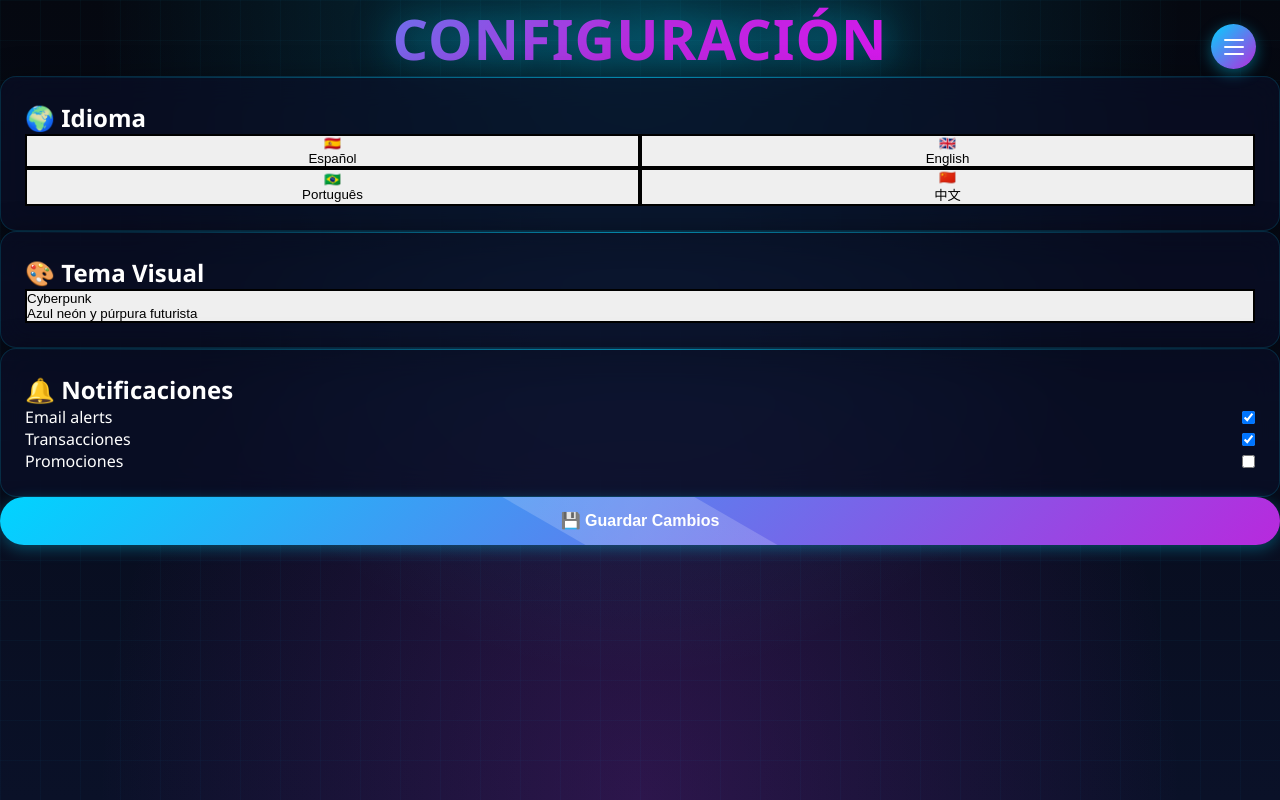
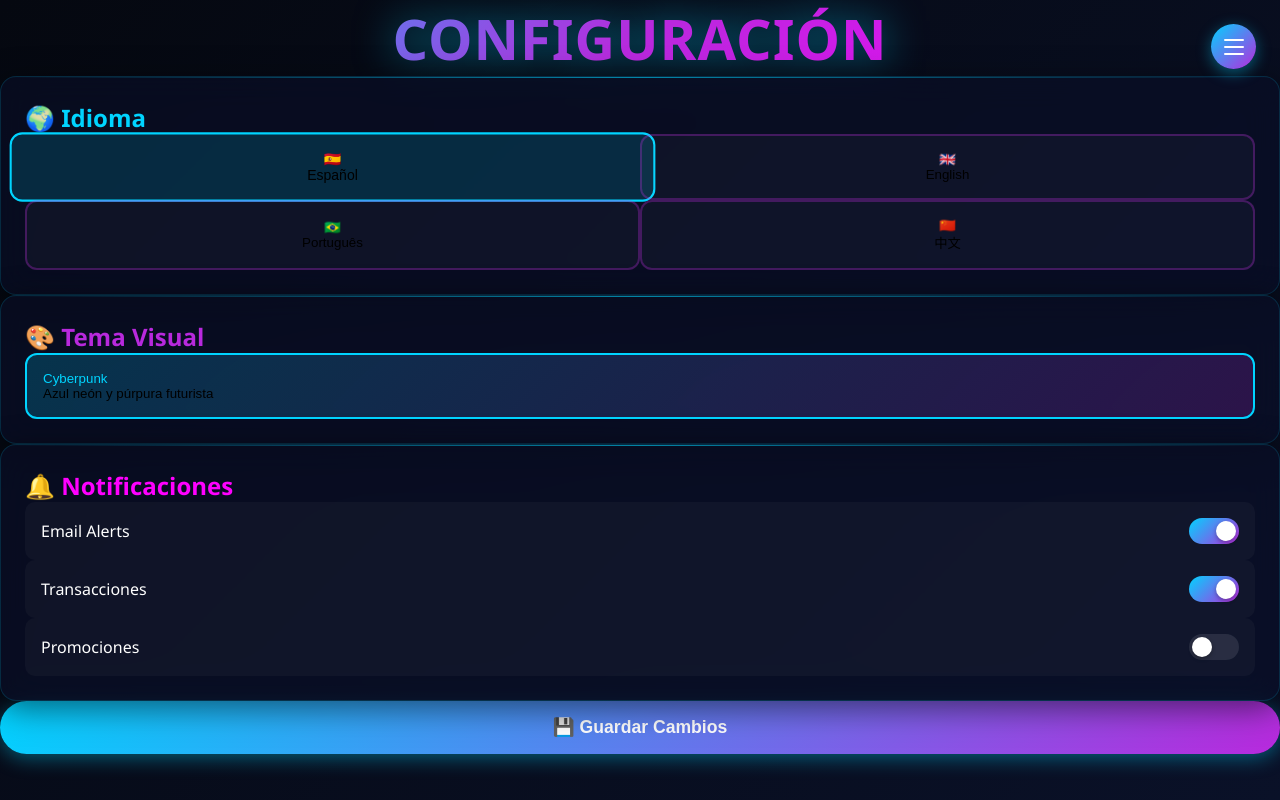
Before and after one commit to gonzalezalain862-web3/Primarch-System, a Next.js app: page /configuracion in a window 1280 px wide. Built offline with nearby package versions, Linux system fonts and the light colour scheme; no server answers; what thirdweb would draw is missing.

Commit message:
fix: configuracion funcional + estilo cyber completo

```diff
--- a/src/app/configuracion/page.tsx
+++ b/src/app/configuracion/page.tsx
@@ -7,6 +7,23 @@ export default function ConfiguracionPage() {
   const [menuOpen, setMenuOpen] = useState(false);
   const [language, setLanguage] = useState("es");
   const [theme, setTheme] = useState("cyber");
+  const [notifications, setNotifications] = useState({
+    email: true,
+    transactions: true,
+    promotions: false
+  });
+  const [saving, setSaving] = useState(false);
+  const [saved, setSaved] = useState(false);
+
+  const handleSave = () => {
+    setSaving(true);
+    // Simular guardado
+    setTimeout(() => {
+      setSaving(false);
+      setSaved(true);
+      setTimeout(() => setSaved(false), 3000);
+    }, 1000);
+  };
 
   const languages = [
     { code: "es", name: "Español", flag: "🇪🇸" },
@@ -16,95 +33,120 @@ export default function ConfiguracionPage() {
   ];
 
   return (
-    <div className="min-h-screen relative">
+    <div className="min-h-screen relative" style={{ background: "linear-gradient(135deg, #050810 0%, #0a1128 100%)" }}>
       {/* Menú Hamburguesa */}
-      <nav className={`hamburger-menu ${menuOpen ? "active" : ""}`}>
+      <nav className={`hamburger-menu ${menuOpen ? "active" : ""}`} style={{ position: "fixed", top: "1.5rem", right: "1.5rem", zIndex: 1000 }}>
         <button
           className="hamburger-button"
           onClick={() => setMenuOpen(!menuOpen)}
+          style={{ width: "45px", height: "45px", background: "linear-gradient(135deg, #00d4ff, #b829dd)", border: "none", borderRadius: "50%", display: "flex", flexDirection: "column", justifyContent: "center", alignItems: "center", gap: "5px", boxShadow: "0 4px 15px rgba(0, 212, 255, 0.4)", cursor: "pointer" }}
         >
-          <span className="hamburger-line"></span>
-          <span className="hamburger-line"></span>
-          <span className="hamburger-line"></span>
+          <span style={{ width: "20px", height: "2px", background: "white", borderRadius: "2px" }}></span>
+          <span style={{ width: "20px", height: "2px", background: "white", borderRadius: "2px" }}></span>
+          <span style={{ width: "20px", height: "2px", background: "white", borderRadius: "2px" }}></span>
         </button>
-        <div className="hamburger-dropdown">
-          <Link href="/">🏠 Inicio</Link>
-          <Link href="/registro">📝 Registro</Link>
-          <Link href="/configuracion">⚙️ Configuración</Link>
-          <Link href="/planes">💎 Planes</Link>
-          <Link href="/pago">💳 Pagar con MetaMask</Link>
-          <Link href="/defi">🚀 Plataforma DeFi</Link>
-          <Link href="/contacto">📞 Contacto</Link>
+        <div className="hamburger-dropdown" style={{ position: "absolute", top: "60px", right: "0", background: "rgba(10, 14, 39, 0.95)", backdropFilter: "blur(12px)", border: "1px solid rgba(0, 212, 255, 0.2)", borderRadius: "12px", padding: "0.8rem", minWidth: "220px", opacity: menuOpen ? 1 : 0, visibility: menuOpen ? "visible" : "hidden", transform: menuOpen ? "translateY(0)" : "translateY(-10px)", transition: "0.3s", boxShadow: "0 10px 30px rgba(0,0,0,0.6)" }}>
+          <Link href="/" style={{ display: "block", padding: "0.7rem 1rem", color: "white", textDecoration: "none", borderRadius: "8px", marginBottom: "0.4rem", background: "rgba(0, 212, 255, 0.08)" }}>🏠 Inicio</Link>
+          <Link href="/registro" style={{ display: "block", padding: "0.7rem 1rem", color: "white", textDecoration: "none", borderRadius: "8px", marginBottom: "0.4rem", background: "rgba(0, 212, 255, 0.08)" }}>📝 Registro</Link>
+          <Link href="/configuracion" style={{ display: "block", padding: "0.7rem 1rem", color: "white", textDecoration: "none", borderRadius: "8px", marginBottom: "0.4rem", background: "rgba(0, 212, 255, 0.25)" }}>⚙️ Configuración</Link>
+          <Link href="/planes" style={{ display: "block", padding: "0.7rem 1rem", color: "white", textDecoration: "none", borderRadius: "8px", marginBottom: "0.4rem", background: "rgba(0, 212, 255, 0.08)" }}>💎 Planes</Link>
+          <Link href="/pago" style={{ display: "block", padding: "0.7rem 1rem", color: "white", textDecoration: "none", borderRadius: "8px", marginBottom: "0.4rem", background: "rgba(0, 212, 255, 0.08)" }}>💳 Pagar con MetaMask</Link>
+          <Link href="/defi" style={{ display: "block", padding: "0.7rem 1rem", color: "white", textDecoration: "none", borderRadius: "8px", marginBottom: "0.4rem", background: "rgba(0, 212, 255, 0.08)" }}>🚀 Plataforma DeFi</Link>
+          <Link href="/contacto" style={{ display: "block", padding: "0.7rem 1rem", color: "white", textDecoration: "none", borderRadius: "8px", marginBottom: "0.4rem", background: "rgba(0, 212, 255, 0.08)" }}>📞 Contacto</Link>
         </div>
       </nav>
 
-      <main className="px-4 py-20 max-w-4xl mx-auto">
-        <h1 className="cyber-title text-4xl text-center mb-12">
-          CONFIGURACIÓN
-        </h1>
+      <main className="px-4 py-20 max-w-4xl mx-auto relative z-10">
+        <h1 className="cyber-title text-4xl text-center mb-12">CONFIGURACIÓN</h1>
 
-        <div className="grid gap-8">
+        <div className="space-y-8">
           {/* Idioma */}
-          <div className="cyber-panel">
-            <h2 className="text-2xl font-bold mb-6 text-cyan-400">🌍 Idioma</h2>
-            <div className="grid grid-cols-2 gap-4">
+          <div className="cyber-panel" style={{ background: "rgba(10, 14, 39, 0.65)", backdropFilter: "blur(16px)", border: "1px solid rgba(0, 212, 255, 0.15)", borderRadius: "16px", padding: "1.5rem", boxShadow: "0 8px 32px rgba(0, 0, 0, 0.5)" }}>
+            <h2 className="text-2xl font-bold mb-6" style={{ color: "#00d4ff" }}>🌍 Idioma</h2>
+            <div className="grid grid-cols-2 md:grid-cols-4 gap-4">
               {languages.map((lang) => (
                 <button
                   key={lang.code}
                   onClick={() => setLanguage(lang.code)}
-                  className={`p-4 rounded-lg border-2 transition-all ${
-                    language === lang.code
-                      ? "border-cyan-400 bg-cyan-400/20"
-                      : "border-purple-400/30 hover:border-cyan-400"
-                  }`}
+                  style={{
+                    padding: "1rem",
+                    borderRadius: "12px",
+                    border: language === lang.code ? "2px solid #00d4ff" : "2px solid rgba(184, 41, 221, 0.3)",
+                    background: language === lang.code ? "rgba(0, 212, 255, 0.15)" : "rgba(255, 255, 255, 0.03)",
+                    cursor: "pointer",
+                    transition: "all 0.3s",
+                    transform: language === lang.code ? "scale(1.05)" : "scale(1)"
+                  }}
                 >
                   <div className="text-3xl mb-2">{lang.flag}</div>
-                  <div className="font-semibold">{lang.name}</div>
+                  <div className="font-semibold text-white">{lang.name}</div>
                 </button>
               ))}
             </div>
           </div>
 
-          {/* Tema */}
-          <div className="cyber-panel">
-            <h2 className="text-2xl font-bold mb-6 text-purple-400">🎨 Tema Visual</h2>
+          {/* Tema Visual */}
+          <div className="cyber-panel" style={{ background: "rgba(10, 14, 39, 0.65)", backdropFilter: "blur(16px)", border: "1px solid rgba(0, 212, 255, 0.15)", borderRadius: "16px", padding: "1.5rem", boxShadow: "0 8px 32px rgba(0, 0, 0, 0.5)" }}>
+            <h2 className="text-2xl font-bold mb-6" style={{ color: "#b829dd" }}>🎨 Tema Visual</h2>
             <div className="space-y-4">
               <button
                 onClick={() => setTheme("cyber")}
-                className={`w-full p-4 rounded-lg border-2 text-left transition-all ${
-                  theme === "cyber"
-                    ? "border-cyan-400 bg-gradient-to-r from-cyan-500/20 to-purple-500/20"
-                    : "border-purple-400/30 hover:border-cyan-400"
-                }`}
+                style={{
+                  width: "100%",
+                  padding: "1rem",
+                  borderRadius: "12px",
+                  border: theme === "cyber" ? "2px solid #00d4ff" : "2px solid rgba(184, 41, 221, 0.3)",
+                  background: theme === "cyber" ? "linear-gradient(135deg, rgba(0, 212, 255, 0.2), rgba(184, 41, 221, 0.2))" : "rgba(255, 255, 255, 0.03)",
+                  cursor: "pointer",
+                  textAlign: "left",
+                  transition: "all 0.3s"
+                }}
               >
-                <div className="font-bold text-cyan-400">Cyberpunk</div>
+                <div className="font-bold" style={{ color: "#00d4ff" }}>Cyberpunk</div>
                 <div className="text-sm text-gray-400">Azul neón y púrpura futurista</div>
               </button>
             </div>
           </div>
 
           {/* Notificaciones */}
-          <div className="cyber-panel">
-            <h2 className="text-2xl font-bold mb-6 text-pink-400">🔔 Notificaciones</h2>
+          <div className="cyber-panel" style={{ background: "rgba(10, 14, 39, 0.65)", backdropFilter: "blur(16px)", border: "1px solid rgba(0, 212, 255, 0.15)", borderRadius: "16px", padding: "1.5rem", boxShadow: "0 8px 32px rgba(0, 0, 0, 0.5)" }}>
+            <h2 className="text-2xl font-bold mb-6" style={{ color: "#ff00ff" }}>🔔 Notificaciones</h2>
             <div className="space-y-4">
-              <label className="flex items-center justify-between p-4 bg-white/5 rounded-lg cursor-pointer">
-                <span>Email alerts</span>
-                <input type="checkbox" className="w-5 h-5 accent-cyan-400" defaultChecked />
-              </label>
-              <label className="flex items-center justify-between p-4 bg-white/5 rounded-lg cursor-pointer">
-                <span>Transacciones</span>
-                <input type="checkbox" className="w-5 h-5 accent-cyan-400" defaultChecked />
-              </label>
-              <label className="flex items-center justify-between p-4 bg-white/5 rounded-lg cursor-pointer">
-                <span>Promociones</span>
-                <input type="checkbox" className="w-5 h-5 accent-cyan-400" />
-              </label>
+              {Object.entries(notifications).map(([key, value]) => (
+                <label key={key} style={{ display: "flex", alignItems: "center", justifyContent: "space-between", padding: "1rem", background: "rgba(255, 255, 255, 0.03)", borderRadius: "10px", cursor: "pointer" }}>
+                  <span className="text-white capitalize">{key === "email" ? "Email alerts" : key === "transactions" ? "Transacciones" : "Promociones"}</span>
+                  <div
+                    onClick={() => setNotifications(prev => ({ ...prev, [key]: !prev[key as keyof typeof prev] }))}
+                    style={{
+                      width: "50px", height: "26px", borderRadius: "13px",
+                      background: value ? "linear-gradient(135deg, #00d4ff, #b829dd)" : "rgba(255, 255, 255, 0.1)",
+                      position: "relative", cursor: "pointer", transition: "background 0.3s"
+                    }}
+                  >
+                    <div style={{
+                      width: "20px", height: "20px", borderRadius: "50%", background: "white",
+                      position: "absolute", top: "3px", left: value ? "27px" : "3px",
+                      transition: "left 0.3s", boxShadow: "0 2px 4px rgba(0,0,0,0.3)"
+                    }} />
+                  </div>
+                </label>
+              ))}
             </div>
           </div>
 
-          {/* Guardar */}
-          <button className="cyber-button w-full py-4 text-lg">
-            💾 Guardar Cambios
+          {/* Botón Guardar */}
+          <button
+            onClick={handleSave}
+            disabled={saving}
+            style={{
+              width: "100%", padding: "1rem", borderRadius: "50px", fontSize: "1.1rem", fontWeight: "600",
+              background: saving ? "rgba(255, 255, 255, 0.1)" : "linear-gradient(135deg, #00d4ff, #b829dd)",
+              color: "white", border: "none", cursor: saving ? "not-allowed" : "pointer",
+              boxShadow: saving ? "none" : "0 4px 20px rgba(0, 212, 255, 0.4)",
+              transition: "all 0.3s"
+            }}
+          >
+            {saving ? "⏳ Guardando..." : saved ? "✅ ¡Cambios guardados!" : "💾 Guardar Cambios"}
           </button>
         </div>
       </main>
```
